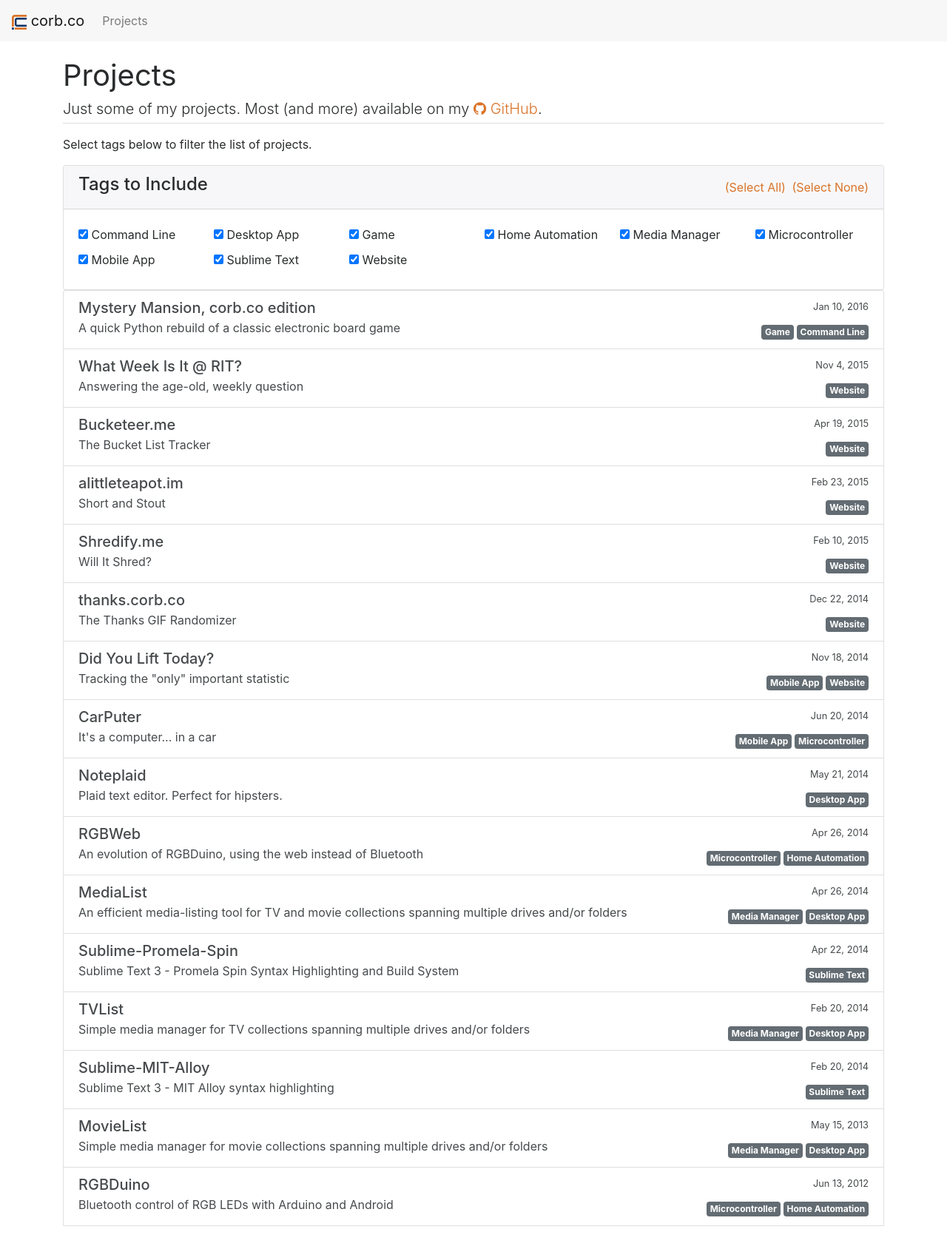
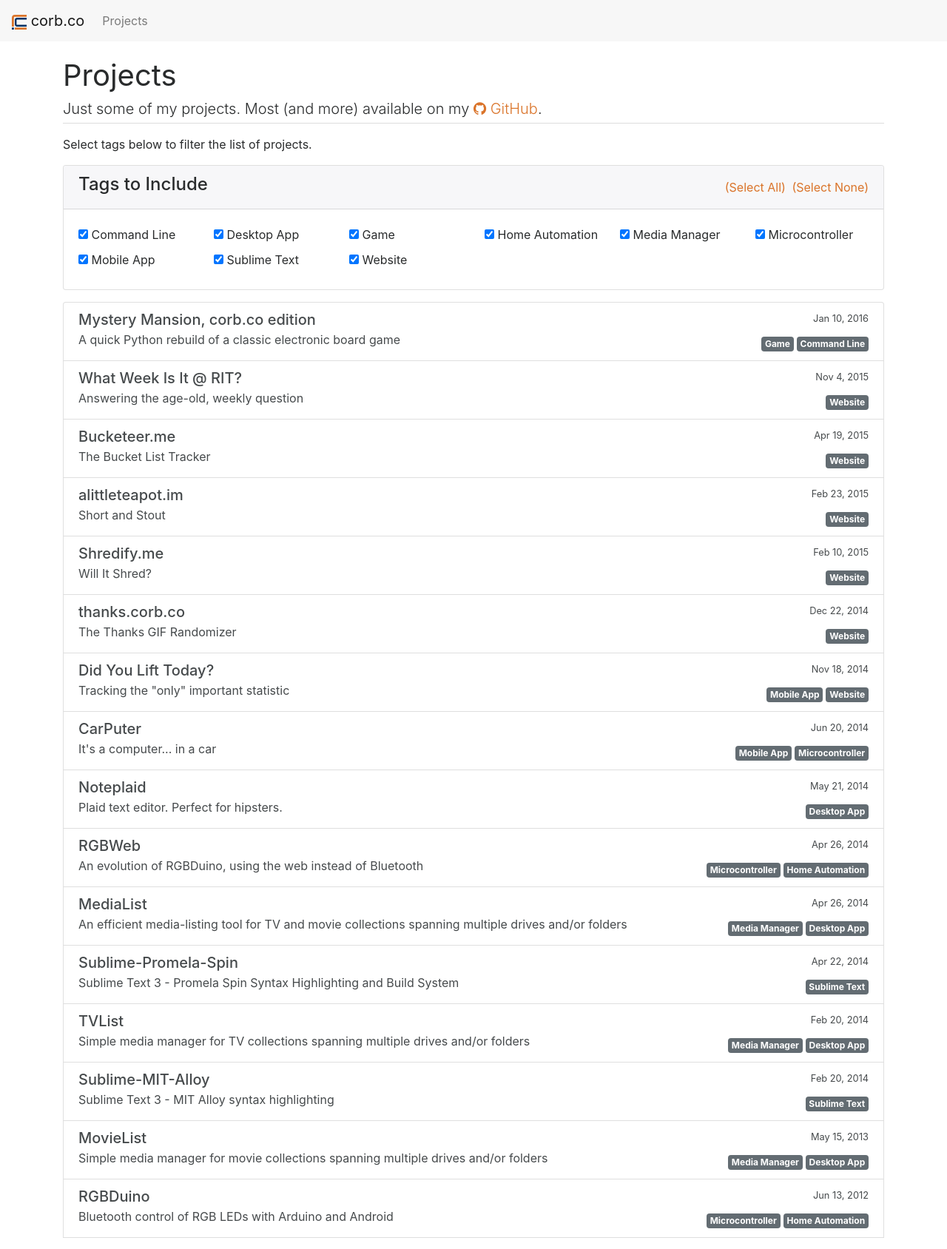
Before and after one commit to corbanmailloux/corb.co, a Jekyll site: the page built from projects.html, in a window 1280 px wide. Shown: the whole page at 74% size. Built offline with Jekyll 4.4.1, drawn with Linux system fonts in a browser that asks for light colours; nearby versions of some CDN libraries; Markdown is read by kramdown in place of the engine named in the settings.

Commit message:
Space after the tag selector.

```diff
--- a/projects.html
+++ b/projects.html
@@ -26,7 +26,7 @@ custom_js:
         {% endfor %}
         {% assign all_tags = all_tags | split: '|' | sort | uniq %}
 
-        <div class="card">
+        <div class="card mb-3">
             <div class="card-header d-flex flex-column flex-sm-row align-items-start align-items-sm-center justify-content-between">
                 <h4 class="mr-auto">Tags to Include</h4>
                 <span>
```
